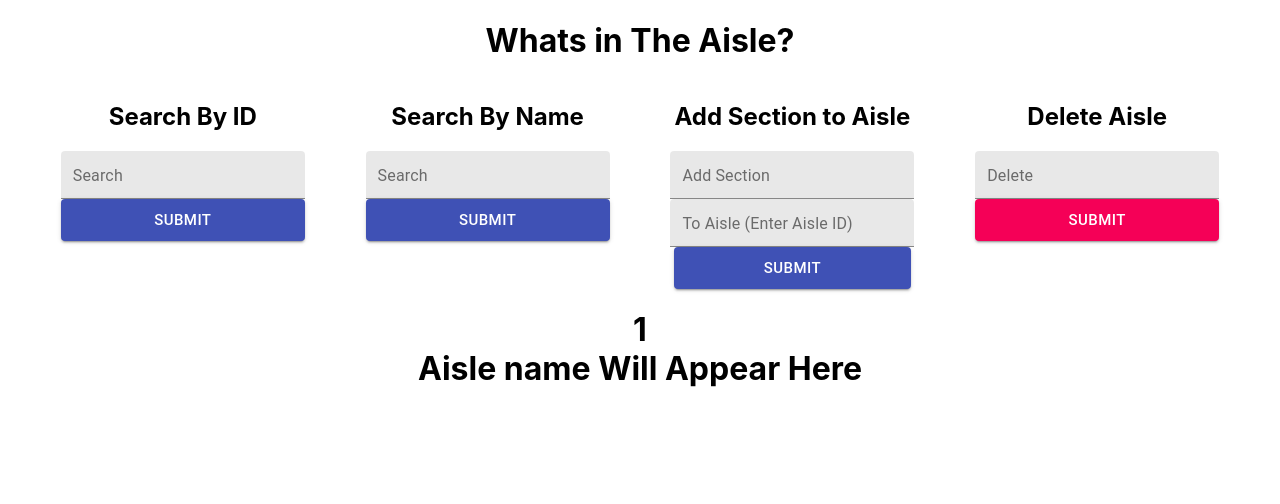
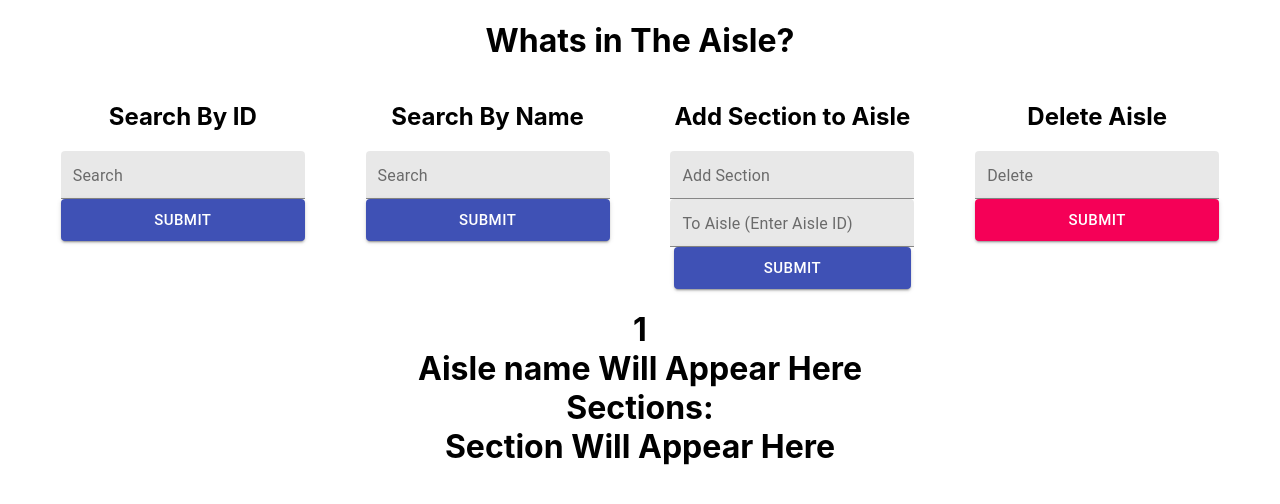
Before and after one commit to lanxdrey19/Real-Time-Aisle-Frontend, a React (Create React App) app in the folder my-app/: page / in a window 1280 px wide. Shown: the top 504 px of the page. Built offline with nearby package versions, Linux system fonts and the light colour scheme.

Commit message:
displaying of array information successful

```diff
--- a/my-app/src/Components/AllAisleSection.tsx
+++ b/my-app/src/Components/AllAisleSection.tsx
@@ -46,6 +46,15 @@ function AllAisleSection(props : any) {
                 {currentAisle.aisleID}
                 <br></br>
                 {currentAisle.aisleName}
+                <br></br>
+                Sections:
+                <br></br>
+                {currentAisle.sections.map((section : any ,key : any) => (
+                        <span key={key}>
+                            {section.sectionName + " "}
+                            <br></br>
+                        </span>
+                    ))}
 
             </h1>
 
```
